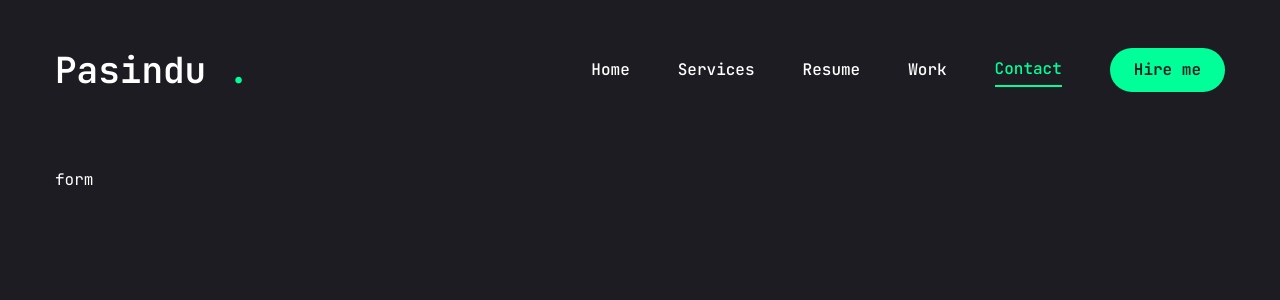
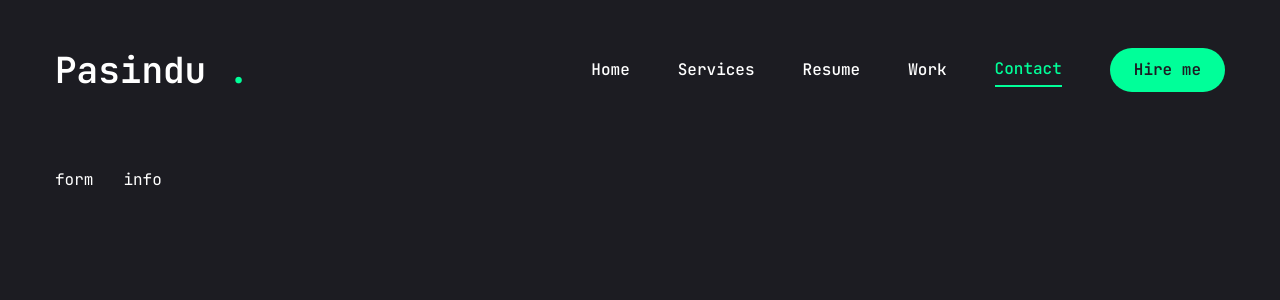
Before and after one commit to widushan/portfolio---template-1, a Next.js app: page /contact in a window 1280 px wide. Shown: the top 300 px of the page. Built offline with nearby package versions, Linux system fonts and the light colour scheme.

Commit message:
form commit
updated contact form

```diff
--- a/app/contact/page.jsx
+++ b/app/contact/page.jsx
@@ -10,7 +10,7 @@ import { Input } from "@/components/ui/input";
 import { Textarea } from "@/components/ui/textarea";
 import { Select, SelectContent, SelectItem, SelectTrigger, SelectValue, SelectGroup,  } from "@/components/ui/select";
 import { FaPhoneAlt, FaEnvelope, FaMapMarkerAlt } from "react-icons/fa"
-import { Label } from "@/components/ui/label";
+
 
 const info = [
     {
@@ -43,13 +43,13 @@ const Contact = () => {
             className = "py-6"
         >
             <div className="container mx-auto">
-                <div>
+                <div className="flex flex-col xl:flex-row gap-[30px]">
                     {/*Form*/}
                     <div>
                         <form action="">form</form>
                     </div>
                     {/*info*/}
-                    <div></div>
+                    <div>info</div>
                 </div>
             </div>
         </motion.section>
```
